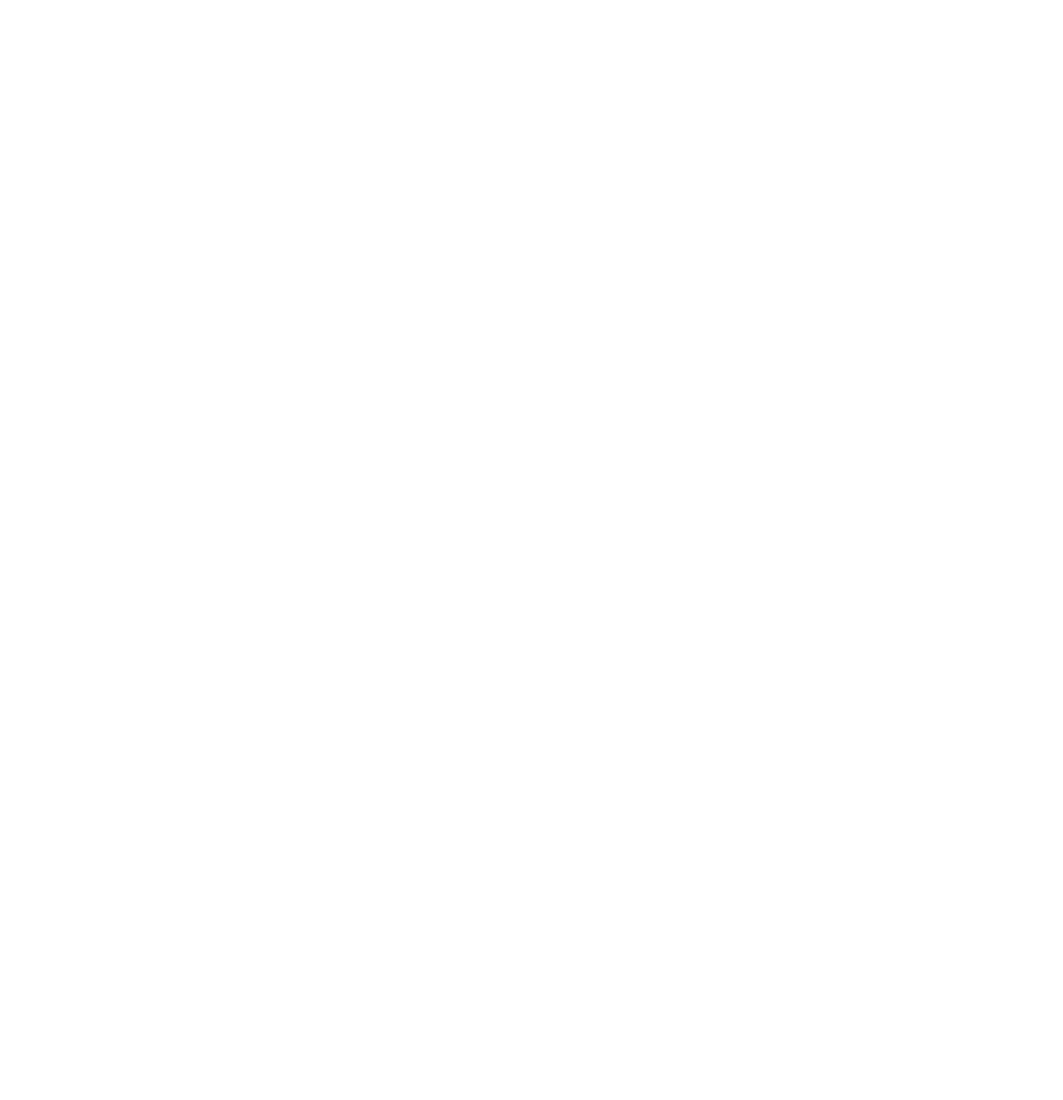
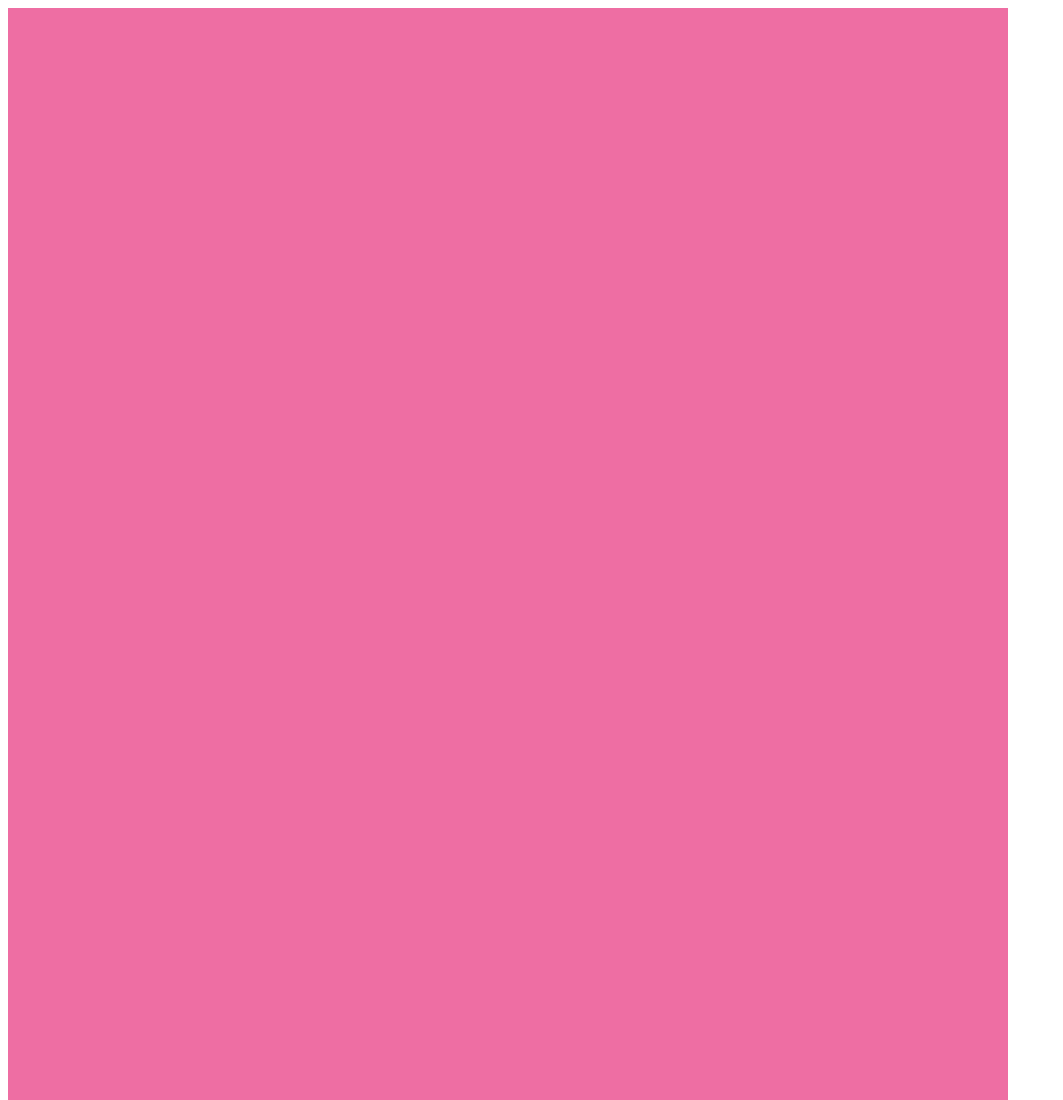
Before and after one commit to heloisamoia/programa-o, a plain HTML site: page template.html in a window 1280 px wide. Shown: the top 1100 px of the page, without its empty margins (0-1063 px from the left). Before the commit the page ends 800 px from the top, so only its background shows below. Drawn offline with nearby package versions, Linux system fonts and the light colour scheme.

Commit message:
Update template.html

```diff
--- a/template.html
+++ b/template.html
@@ -9,21 +9,36 @@
         </script>
         <style>
             .site{
-                width:;
-                height:;
-                background-color:;
+                width:1000px;
+                height:500px;
+                background-color:rgb(238, 110, 163);
+            }
+            .header{
+                width:inherit;
+                height:500px;
+                background-color:rgb(238, 110, 163);
+            }
+            .main{
+                width:inherit;
+                height:500px;
+                background-color:rgb(238, 110, 163);
+            }
+            .footer{
+                width:inherit;
+                height:500px;
+                background-color:rgb(238, 110, 163);
             }
         </style>
     </head>
     <body>
         <div class="site">
-            <div>
+            <div class="header">
 
             </div>
-            <div>
+            <div class="main">
 
             </div>
-            <div>
+            <div class="footer">
 
             </div>
         </div>
```
